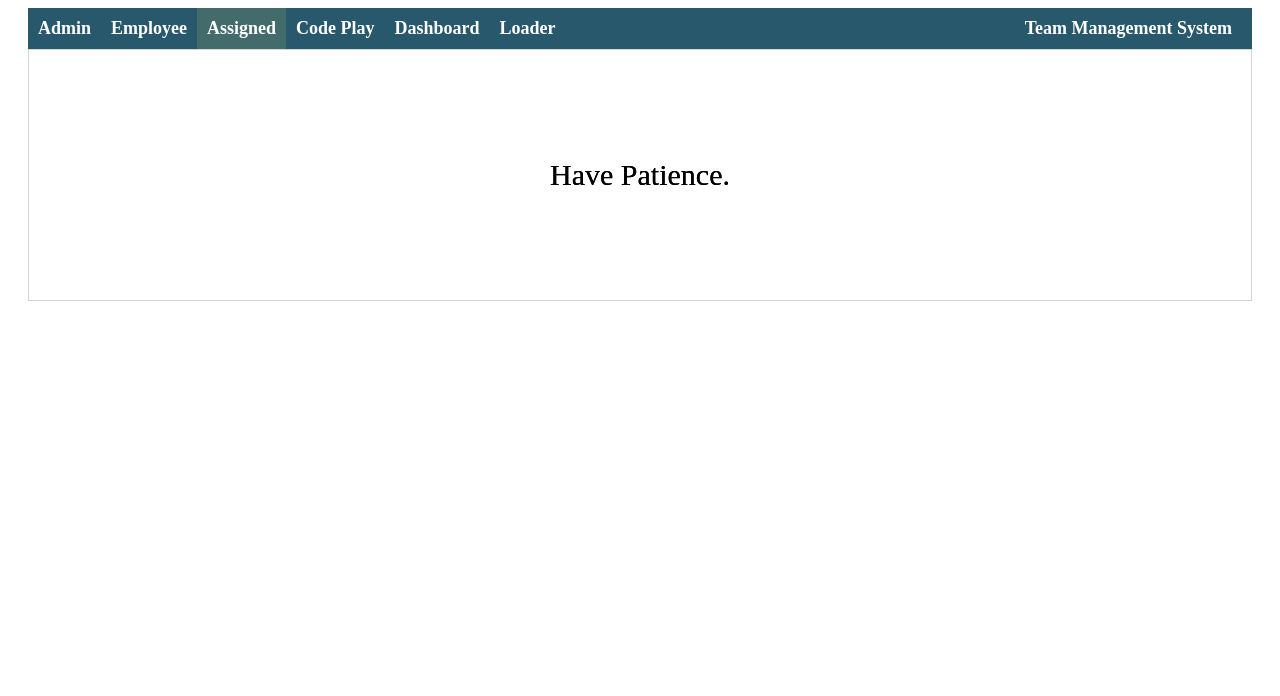
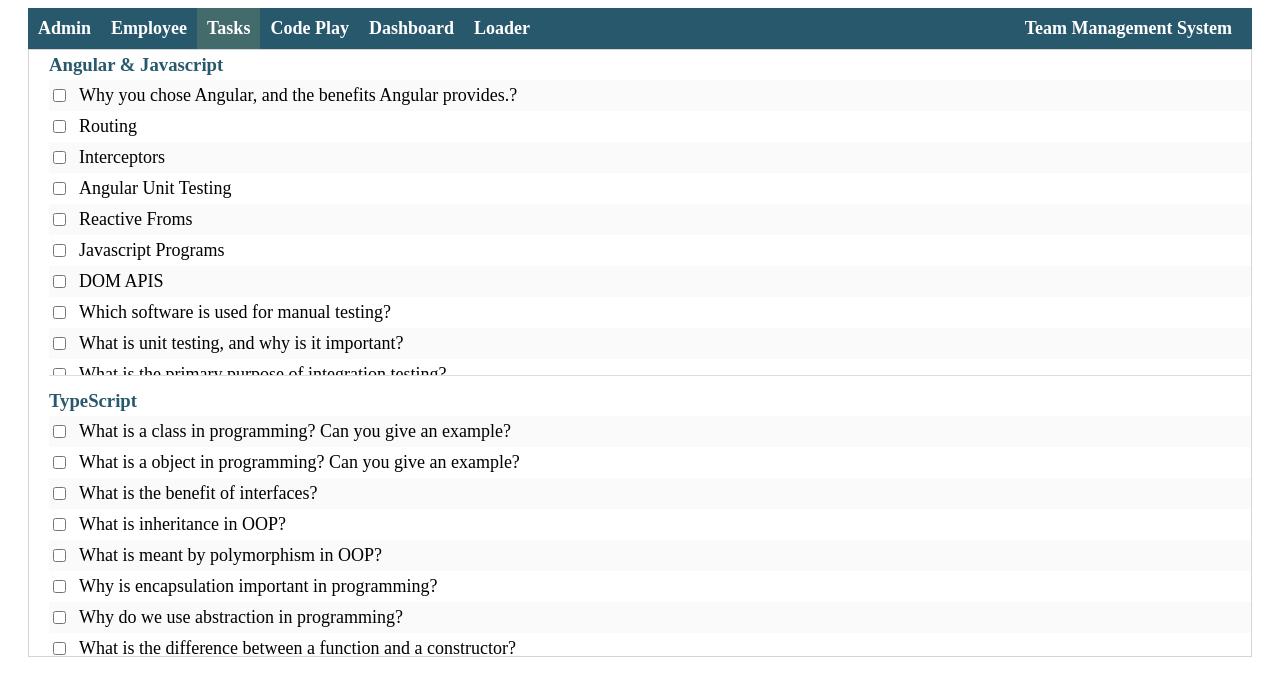
Before and after one commit to srquev/TMS, an Angular app: page /assigned in a window 1280 px wide. Shown: the top 696 px of the page. Built offline with nearby package versions, Linux system fonts and the light colour scheme.

Commit message:
Questions are added

```diff
--- a/src/app/app.component.html
+++ b/src/app/app.component.html
@@ -3,7 +3,7 @@
     <div class="tabs">
       <div routerLink="/admin" routerLinkActive="active" class="tab">Admin</div>
       <div routerLink="/employee" routerLinkActive="active" class="tab">Employee</div>
-      <div routerLink="/assigned" routerLinkActive="active" class="tab">Assigned</div>
+      <div routerLink="/assigned" routerLinkActive="active" class="tab">Tasks</div>
       <div routerLink="/unassigned" routerLinkActive="active" class="tab">Code Play</div>
       <div routerLink="/dashboard" routerLinkActive="active" class="tab">Dashboard</div>
       <div routerLink="/loader" routerLinkActive="active" class="tab">Loader</div>
--- a/src/app/assigned/assigned.component.html
+++ b/src/app/assigned/assigned.component.html
@@ -1,3 +1,19 @@
 <div class="employee-tab">
-    <div class="in-progress">Have Patience.</div>
+    <H3 class="topic-name">Angular & Javascript</H3>
+    <div class="angular-javascript">
+        <div *ngFor="let task of tasks" class="task">
+        <div><input [id]="task.name" class="checkbox" class="checkbox" type="checkbox" [checked]="task.isCompleted"></div>
+        <div><label class="task-name" [for]="task.name">{{task.name}}</label></div>
+    </div>
+    </div>
+
+    <div style="padding-top: 10px;">
+        <H3 class="topic-name">TypeScript</H3>
+    <div class="typescript">
+        <div *ngFor="let scriptTask of typeScripttasks" class="task">
+            <div><input [id]="scriptTask.name" class="checkbox" class="checkbox" type="checkbox" [checked]="scriptTask.isCompleted"></div>
+            <div><label class="task-name" [for]="scriptTask.name">{{scriptTask.name}}</label></div>
+        </div>
+    </div>
+    </div>
 </div>
--- a/src/app/assigned/assigned.component.scss
+++ b/src/app/assigned/assigned.component.scss
@@ -1,14 +1,44 @@
 .employee-tab{
-    display: flex;
-    justify-content: center;
-    align-items: center;
-    height: 250px;
     border: 1px solid #d5d5d5;
-
+    padding-left: 20px;
+    // overflow-y: auto;
+    // height: calc(100vh - 50px);
 }
 
-.in-progress{
-    font-size: 30px;
-    font-family: serif;
-    text-shadow: 0 0 black;
+.task{
+    display: flex;
+    justify-content: flex-start;
+    align-items: center;
+    padding: 5px 0;
 }
+
+.checkbox{
+    cursor: pointer;
+}
+
+.task-name{
+    padding-left: 10px;
+    font-size: 18px;
+    cursor: pointer;
+}
+.typescript{
+    height: 240px;
+    overflow-y: auto;
+}
+
+.angular-javascript{
+    height: 295px;
+    overflow-y: scroll;
+    border-bottom: 1px solid #dddddd;
+}
+
+.topic-name{
+    margin-bottom: 0;
+    margin-top: 0;
+    padding: 4px 0;
+    color: #28586c;
+}
+
+.task:nth-child(odd){
+    background-color: #fafafa;
+}
--- a/src/app/assigned/assigned.component.ts
+++ b/src/app/assigned/assigned.component.ts
@@ -5,7 +5,47 @@ import { Component, OnInit } from '@angular/core';
   templateUrl: './assigned.component.html',
   styleUrls: ['./assigned.component.scss']
 })
+
+
+
+
+
+
+
 export class AssignedComponent implements OnInit {
+  public tasks = [
+    {name:'Why you chose Angular, and the benefits Angular provides.?', isCompleted: false},
+    {name:'Routing', isCompleted: false},
+    {name:'Interceptors', isCompleted: false},
+    {name:'Angular Unit Testing', isCompleted: false},
+    {name:'Reactive Froms', isCompleted: false},
+    {name:'Javascript Programs', isCompleted: false},
+    {name:'DOM APIS', isCompleted: false},
+    {name:'Which software is used for manual testing?', isCompleted: false},
+    {name:'What is unit testing, and why is it important?', isCompleted: false},
+    {name:'What is the primary purpose of integration testing?', isCompleted: false},
+    {name:'What is E2E testing, and why do we need it?', isCompleted: false},
+    {name:'What is the difference between debugging in the browser and in IDE?', isCompleted: false},
+    {name:'string = findMaxChar(\'dddbsjakeldpgd\')?', isCompleted: false},
+    {name:'Q: How do you declare a service in Angular?', isCompleted: false},
+    {name:'Q: Did you ever use state management libraries?', isCompleted: false},
+    {name:'Q: Explain how change detection functions in Angular.', isCompleted: false},
+    {name:'Q: What are pipes?', isCompleted: false},
+    {name:'RegEx and string manipulations', isCompleted: false},
+
+  ]
+
+  public typeScripttasks = [
+    {name:'What is a class in programming? Can you give an example?', isCompleted: false},
+    {name:'What is a object in programming? Can you give an example?', isCompleted: false},
+    {name:'What is the benefit of interfaces?', isCompleted: false},
+    {name:'What is inheritance in OOP?', isCompleted: false},
+    {name:'What is meant by polymorphism in OOP?', isCompleted: false},
+    {name:'Why is encapsulation important in programming?', isCompleted: false},
+    {name:'Why do we use abstraction in programming?', isCompleted: false},
+    {name:'What is the difference between a function and a constructor?', isCompleted: false},
+    {name:'What is the difference between prototype inheritance and classical inheritance?', isCompleted: false}
+  ]
 
   constructor() { }
 
```
Also changed, not shown: src/customfile.txt.
